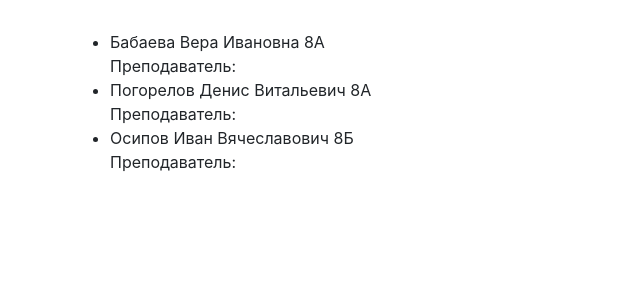
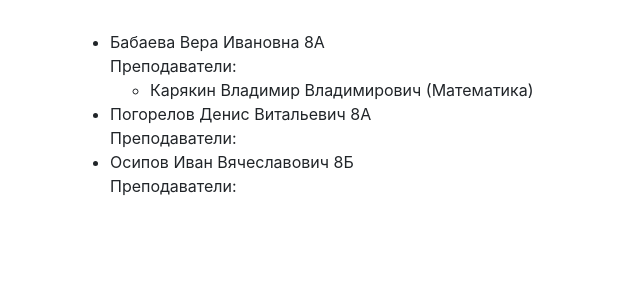
Before and after one commit to nesfox/2.2-databases-2, a Django app: page / in a window 1280 px wide. Shown: the part 56-356 px from the top of the page, without its empty margins (0-640 px from the left). Run offline with Django 3.2, Linux system fonts and the light colour scheme; data comes from the database, SQL or seed files in the repository; tables that the repository leaves empty hold one stand-in row (values such as "Sample post"); some libraries are stand-ins or nearby versions.

Commit message:
students_list changed

```diff
--- a/orm_migrations/templates/school/students_list.html
+++ b/orm_migrations/templates/school/students_list.html
@@ -6,7 +6,15 @@
 <div class="row">
   <ul>
   {% for student in object_list %}
-    <li>{{ student.name }} {{ student.group }} <br> Преподаватель: {{ student.teacher.name }} {{ student.teacher.subject }}</li>
+    <li>
+      {{ student.name }} {{ student.group }} <br>
+      Преподаватели:
+      <ul>
+        {% for teacher in student.teachers.all %}
+          <li>{{ teacher.name }} ({{ teacher.subject }})</li>
+        {% endfor %}
+      </ul>
+    </li>
   {% endfor %}
   </ul>
 </div>
```
